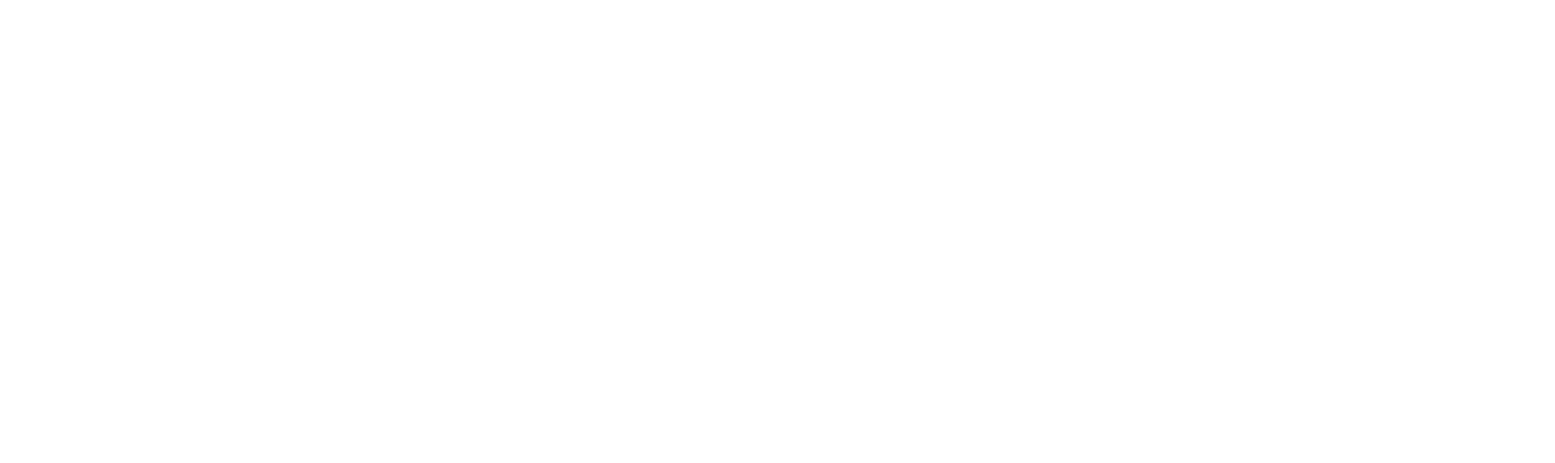
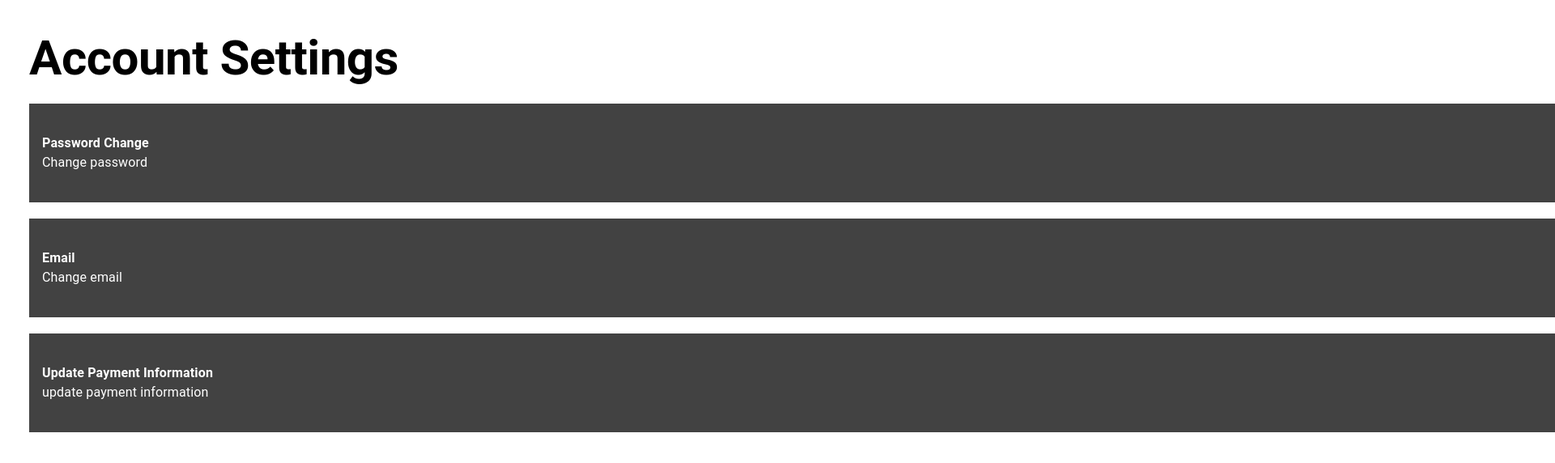
Before and after one commit to richardcolachagua/streaming-site, a React (Create React App) app: page /membersettings in a window 1280 px wide. Before the commit this address had no page. Shown: the top 572 px of the page at 81% size, 1920 px wide, since content can reach past the window. Built offline with nearby package versions, Linux system fonts and the light colour scheme.

Commit message:
"Various imports & UI updates"

```diff
--- a/src/App.jsx
+++ b/src/App.jsx
@@ -1,4 +1,3 @@
-import "./App.css";
 import { Route, Routes } from "react-router-dom";
 import LandingPage from "./frontend/pages/LandingPage";
 import Login from "./frontend/auth/Login";
@@ -8,6 +7,7 @@
 import CreatorDashboard from "./frontend/pages/CreatorDashboard";
 import TrendingPage from "./frontend/pages/TrendingPage";
 import Movies from "./frontend/pages/Movies";
+import MemberSettings from "./frontend/pages/Settings/MemberSettings";
 
 function App() {
   return (
@@ -21,6 +21,7 @@
         <Route path="/following" element={<Following />} />
         <Route path="/creatordashboard" element={<CreatorDashboard />} />
         <Route path="/trending" element={<TrendingPage />} />
+        <Route path="/membersettings" element={<MemberSettings />} />
       </Routes>
     </div>
   );
--- a/src/frontend/components/Banners/MovieBanner.jsx
+++ b/src/frontend/components/Banners/MovieBanner.jsx
@@ -1,7 +1,6 @@
 import React, { useState } from "react";
 import { Box, Typography, Button, Menu, MenuItem } from "@mui/material";
 import { Link } from "react-router-dom";
-
 
 const MovieBanner = () => {
     const [anchorEl, setAnchorEl] = useState(null);
--- a/src/frontend/pages/Movies.jsx
+++ b/src/frontend/pages/Movies.jsx
@@ -2,11 +2,13 @@
 import { Box, Typography, Stack } from "@mui/material";
 import Header from "../components/Headers/Header";
 import Footer from "../components/Footer";
+import MovieBanner from "../components/Banners/MovieBanner"
 
 const Movies = () => {
   return (
     <>
       <Header />
+      <MovieBanner />
       <Typography variant="h6" sx={{ fontWeight: "bold", textAlign: "left" }}>
         Continue Watching for ____
       </Typography>
--- /dev/null
+++ b/src/frontend/pages/Settings/MemberSettings.jsx
@@ -0,0 +1,32 @@
+import React from "react";
+import { Box, CardContent, Grid, Typography, Card } from "@mui/material";
+import SettingsLink from "./SettingsComponents/SettingsLinks";
+
+const MemberSettings = () => {
+  return (
+    <Box m="20px" flexGrow={1} p={2}>
+      <Typography sx={{ fontWeight: "bold" }} variant="h2" marginBottom="20px">
+        Account Settings
+      </Typography>
+      <SettingsLink
+        to="/PasswordChange"
+        title="Password Change"
+        description="Change password"
+      />
+
+      <SettingsLink
+        to="/ChangeEmail"
+        title="Email"
+        description="Change email"
+      />
+
+      <SettingsLink
+        to="/billing"
+        title="Update Payment Information"
+        description="update payment information"
+      />
+    </Box>
+  );
+};
+
+export default MemberSettings;
--- /dev/null
+++ b/src/frontend/pages/Settings/SettingsComponents/SettingsLinks.jsx
@@ -0,0 +1,34 @@
+import React from 'react';
+import { Link } from "react-router-dom";
+import { Box, Typography } from "@mui/material";
+
+const SettingsLink = ({ to, icon, title, description }) => {
+    return (
+        <Link component={Box}
+            style={{
+                display: "flex",
+                alignItems: "center",
+                backgroundColor: "#424242",
+                padding: "16px",
+                width: "250%",
+                height: "90px",
+                marginBottom: "20px",
+                cursor: "pointer",
+                textDecoration: "none",
+                color: "white",
+            }}
+            to={to}
+        >
+            {icon} <Box>
+                <Typography sx={{ fontWeight: "bold" }}>
+                    {title}
+                </Typography>
+                <Typography>
+                    {description}
+                </Typography>
+            </Box>
+        </Link>
+
+    )
+}
+export default SettingsLink;
```
Also changed, not shown: src/frontend/pages/MemberSettings.jsx (deleted, +0 -63 lines).
